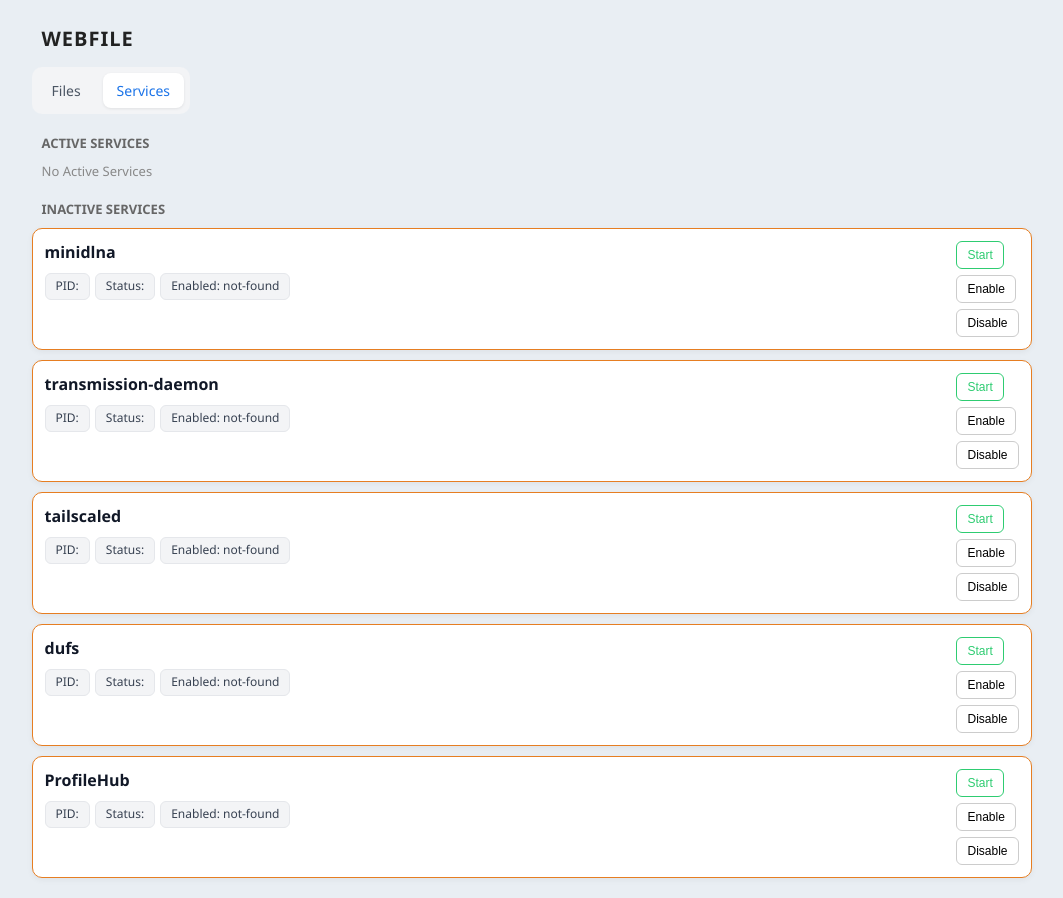
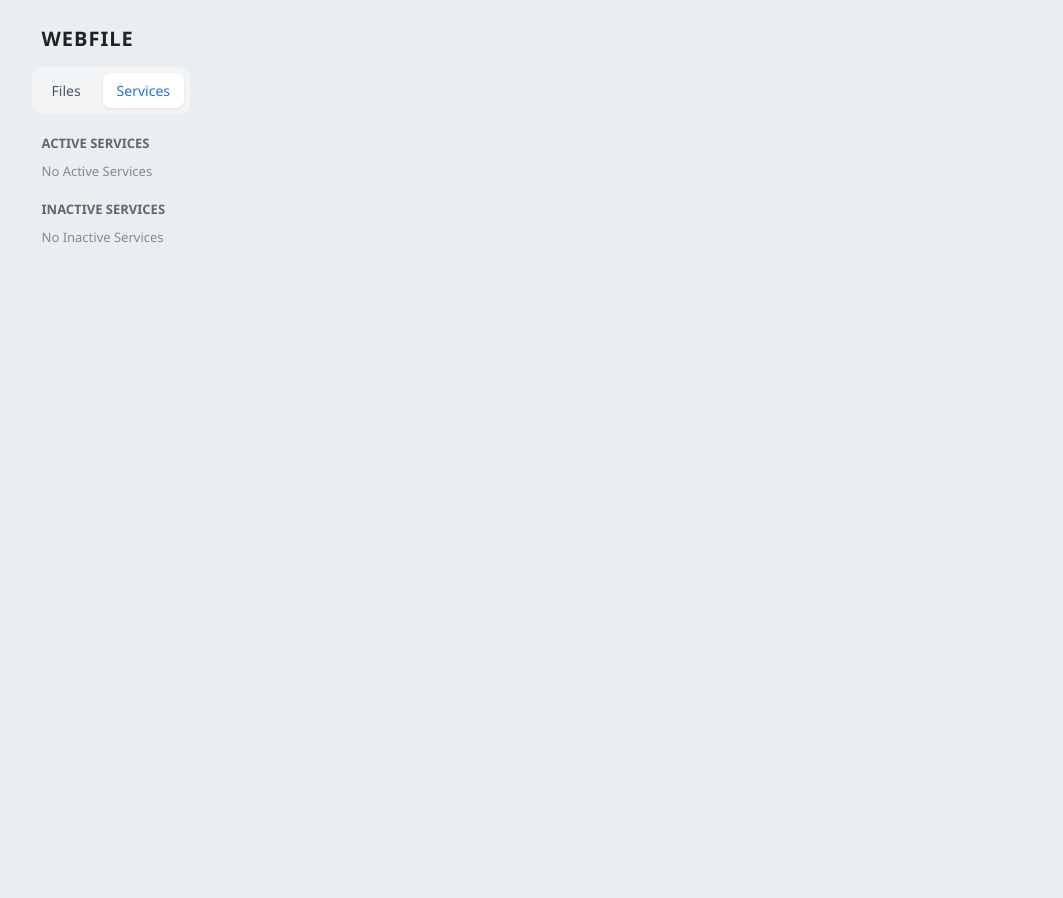
Before and after one commit to AniketDohale/WebFile, a Flask app: page /services in a window 1280 px wide. Shown: the whole page, without its empty margins (101-1164 px from the left). After the commit the page ends 242 px from the top, so only its background shows below. Run offline with Flask 3, Linux system fonts and the light colour scheme.

Commit message:
Small Issues Fixed

```diff
--- a/app.py
+++ b/app.py
@@ -1,4 +1,4 @@
-import shutil, threading, uuid, subprocess
+import shutil, threading, uuid, subprocess, platform
 from flask import (
     Flask,
     render_template,
@@ -7,9 +7,8 @@ from flask import (
     send_from_directory,
     abort,
     flash,
-    session,
+    session
 )
-
 from pathlib import Path
 from paths import BASE_DIR
 from utils import (
@@ -18,21 +17,17 @@ from utils import (
     copy_With_Progress,
     TASK_PROGRESS,
     CANCEL_TASKS,
-    get_Service_Info
+    get_Service_Info,
+    load_Services
 )
 
 app = Flask(__name__)
 
 app.secret_key = "super_secret_key_for_session"
 
-SERVICES = [
-    "minidlna",
-    "transmission-daemon",
-    "tailscaled",
-    "dufs",
-    "ProfileHub"
-]
+SYSTEM = platform.system()
 
+SERVICES = load_Services()
 
 @app.route("/")
 @app.route("/<path:subpath>")
@@ -319,6 +314,13 @@ def cancel_task(task_id):
 
 @app.route("/services")
 def services():
+
+    if SYSTEM == "Windows":
+        return render_template(
+            "services.html",
+            error="Service Management is not Supported on Windows."
+        )
+
     active = []
     inactive = []
 
--- a/paths.py
+++ b/paths.py
@@ -2,6 +2,8 @@ import platform
 from pathlib import Path
 
 SYSTEM = platform.system()
+
+SERVICES_FILE = Path("services.json")
 
 if SYSTEM == "Windows":
     BASE_DIR = Path(r"D:\Media").resolve()
--- a/static/styles/base.css
+++ b/static/styles/base.css
@@ -35,6 +35,7 @@ h2 {
 }
 
 .top-nav a {
+    -webkit-tap-highlight-color: transparent;
     padding: 8px 14px;
     text-decoration: none;
     border-radius: 8px;
--- a/static/styles/services.css
+++ b/static/styles/services.css
@@ -79,6 +79,7 @@
 
 /* Buttons */
 .btn {
+    -webkit-tap-highlight-color: transparent;
     padding: 6px 10px;
     font-size: 12px;
     border-radius: 6px;
--- a/templates/services.html
+++ b/templates/services.html
@@ -15,6 +15,12 @@
             <a href="/">Files</a>
             <a href="/services" class="active">Services</a>
         </div>
+
+        {% if error %}
+            <div style="color: red; font-weight: bold;">
+                {{ error }}
+            </div>
+        {% endif %}
 
         <!-- ACTIVE SERVICES -->
         <section class="service-section">
--- a/utils.py
+++ b/utils.py
@@ -1,7 +1,7 @@
 import os, datetime, shutil, subprocess, json
 from pathlib import Path
 from flask import abort
-from paths import BASE_DIR
+from paths import BASE_DIR, SERVICES_FILE
 
 TASK_PROGRESS = {}
 CANCEL_TASKS = set()
@@ -212,6 +212,13 @@ def copy_With_Progress(src, dst, task_id):
         TASK_PROGRESS[task_id]["error"] = str(e)
 
 
+def load_Services():
+    if SERVICES_FILE.exists():
+        with open(SERVICES_FILE, "r") as f:
+            return json.load(f)
+    return []
+
+
 def get_Service_Info(name):
     def run(cmd):
         return subprocess.run(cmd, capture_output=True, text=True).stdout.strip()
```
Also changed, not shown: 1 other file.
